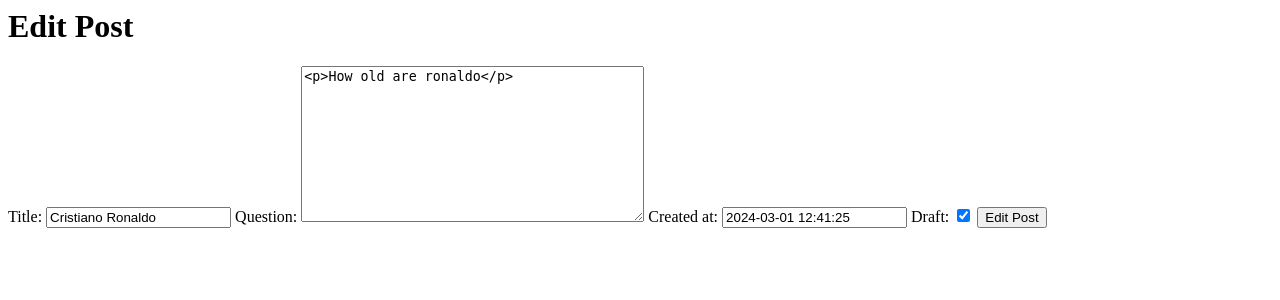
After one commit to MohamedMaherTawfik/Dj-QuestionApp, a Django app: page /questions/1/edit in a window 1280 px wide. The commit adds this page. Shown: the top 300 px of the page. Run offline with Django 4.2, Linux system fonts and the light colour scheme; data comes from the database, SQL or seed files in the repository; both versions use the stored data as it was after the commit; parts of the project's set-up code (start-up, migrations or seed data) failed here and were passed over.

Commit message:
add,edit,delete (question)

```diff
--- a/ask/admin.py
+++ b/ask/admin.py
@@ -1,6 +1,6 @@
 from django.contrib import admin
 from django_summernote.admin import SummernoteModelAdmin
-from .models import Questions
+from .models import Questions #Answer
 
 # Register your models here.
 
@@ -13,3 +13,4 @@
 
 
 admin.site.register(Questions,PostAdmin)
+# admin.site.register(Answer)
--- /dev/null
+++ b/ask/forms.py
@@ -0,0 +1,8 @@
+from django import forms
+from .models import Questions
+
+class QuestionForm(forms.ModelForm):
+    class Meta:
+        model=Questions
+        #fields='__all__'
+        exclude=('author',)
--- a/ask/models.py
+++ b/ask/models.py
@@ -8,9 +8,17 @@
     title=models.CharField(max_length=20,default='')
     author=models.ForeignKey(User,on_delete=models.SET_NULL,null=True,blank=True,related_name='question_user')
     question=models.TextField(max_length=500)
-    tags = TaggableManager()
     created_at=models.DateTimeField(default=timezone.now)
     draft=models.BooleanField(default=True)
 
     def __str__(self):
         return str(self.title)
+
+# class Answer(models.Model):
+#     author=models.ForeignKey(User,on_delete=models.CASCADE,null=True,blank=True,related_name='User_Answer')
+#     answer=models.TextField(max_length=500)
+#     question=models.OneToOneField(Questions,on_delete=models.SET_NULL,null=True,blank=True)
+#     created_at=models.DateTimeField(default=timezone.now)
+
+#     def __str__(self):
+#         return str(self.author)
--- /dev/null
+++ b/ask/templates/ask/question_update.html
@@ -0,0 +1,8 @@
+<h1>Edit Post</h1>
+
+
+<form action="" enctype="multipart/form-data">
+{% csrf_token %}
+{{form}}
+<input type="submit" value="Edit Post">
+</form>
--- a/ask/templates/question_list.html
+++ b/ask/templates/question_list.html
@@ -2,9 +2,9 @@
 
 <ul>
 
-    {% for ask in questions  %}
+    {% for question in questions  %}
         <li>
-            <a href="/questions/{{ask.id}}">{{ask}}</a>
+            <a href="/questions/{{question.id}}">{{question}}</a>
         </li>
     {% endfor %}
 
--- a/ask/views.py
+++ b/ask/views.py
@@ -1,11 +1,55 @@
-from django.shortcuts import render
+from django.shortcuts import render,redirect
 from .models import Questions
+from django.views.generic import ListView,CreateView,UpdateView,DeleteView
+from .forms import QuestionForm
 # Create your views here.
 
-def Question(request):
+def Question_list(request):
     data=Questions.objects.all()
     return render(request,'question_list.html',{'questions':data})
 
 def Question_detail(request,question_id):
     data=Questions.objects.get(id=question_id)
     return render(request,'question_detail.html',{'question':data})
+
+def Question_create(request):
+    if request.method=='POST':
+        form=QuestionForm(request.POST,request.FILES)
+        if form.is_valid():
+            myform=form.save(commit=False)
+            myform=request.user
+            myform.save()
+            return redirect('/questions')
+    else:
+        form=QuestionForm()
+    return render(request,'create_question.html',{'form':form})
+
+class AddQuestion(CreateView):
+    model=Questions
+    fields=['title','author','question','draft']
+    success_url='/questions'
+    template_name='ask/create_question.html'
+
+def question_edit(request,question_id):
+    data=Questions.objects.get(id=question_id)
+    if request.method=='POST':
+        form=QuestionForm(request.POST,request.FILES,instance=data)
+        if form.is_valid():
+            myform=form.save(commit=False)
+            myform=request.user
+            myform.save()
+            return redirect('/questions')
+    else:
+        form=QuestionForm(instance=data)
+    return render(request,'ask/question_update.html',{'form':form})
+
+class edit_questions(UpdateView):
+    model=Questions
+    fields=['title','author','draft','question']
+    success_url='/questions'
+    template_name='ask/question_update.html'
+
+class delete_question(DeleteView):
+    model=Questions
+    success_url='/questions'
+    template_name='ask/delete_question.html'
--- a/project/settings.py
+++ b/project/settings.py
@@ -38,8 +38,8 @@
     'django.contrib.messages',
     'django.contrib.staticfiles',
 
+    'django_summernote',
     'taggit',
-    'django_summernote',
     'ask',
 
 ]
--- a/project/urls.py
+++ b/project/urls.py
@@ -18,12 +18,15 @@
 from django.urls import path,include
 from django.conf.urls.static import static
 from django.conf import settings
-from ask .views import Question,Question_detail
+from ask .views import Question_list,Question_detail,AddQuestion,Question_create,edit_questions,delete_question,question_edit
 urlpatterns = [
     path('admin/', admin.site.urls),
     path('summernote/', include('django_summernote.urls')),
-    path('questions/',Question),
+    path('questions/',Question_list),
     path('questions/<int:question_id>',Question_detail),
+    path('questions/new',AddQuestion.as_view()),
+    path('questions/<int:question_id>/edit',question_edit),
+    path('questions/<int:pk>/delete',delete_question.as_view()),
 
 ]
 
```
Also changed, not shown: ask/templates/ask/create_question.html (added, +7 -0 lines), ask/templates/ask/delete_question.html (added, +12 -0 lines), ask/templates/question_detail.html (+6 -6 lines), ask/migrations/0002_remove_questions_tags.py (added), ask/migrations/0003_answer.py (added), db.sqlite3.
